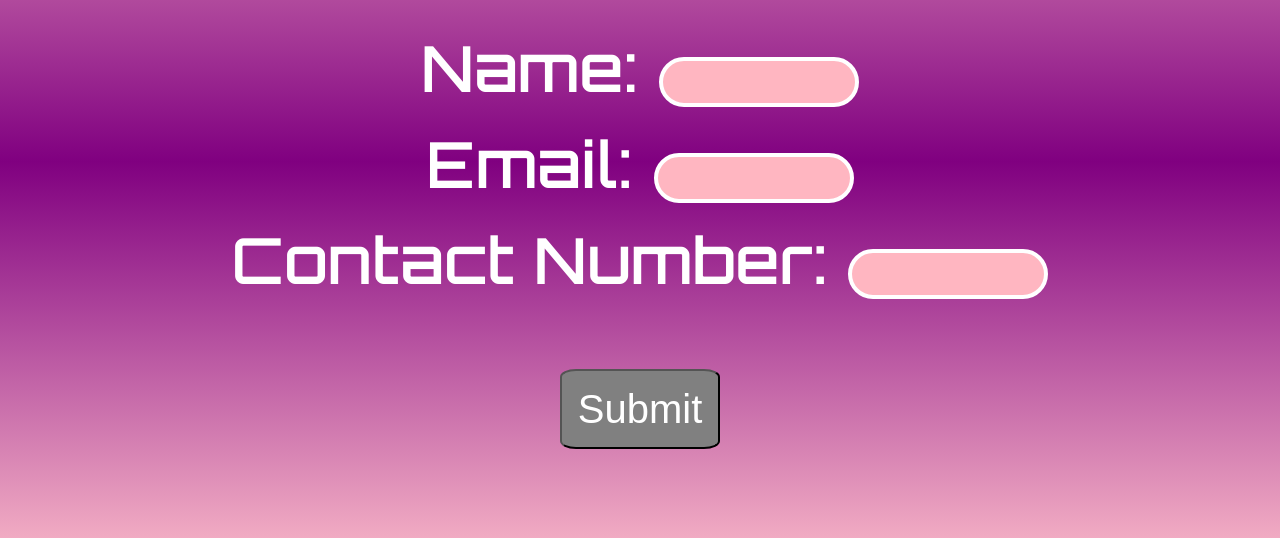
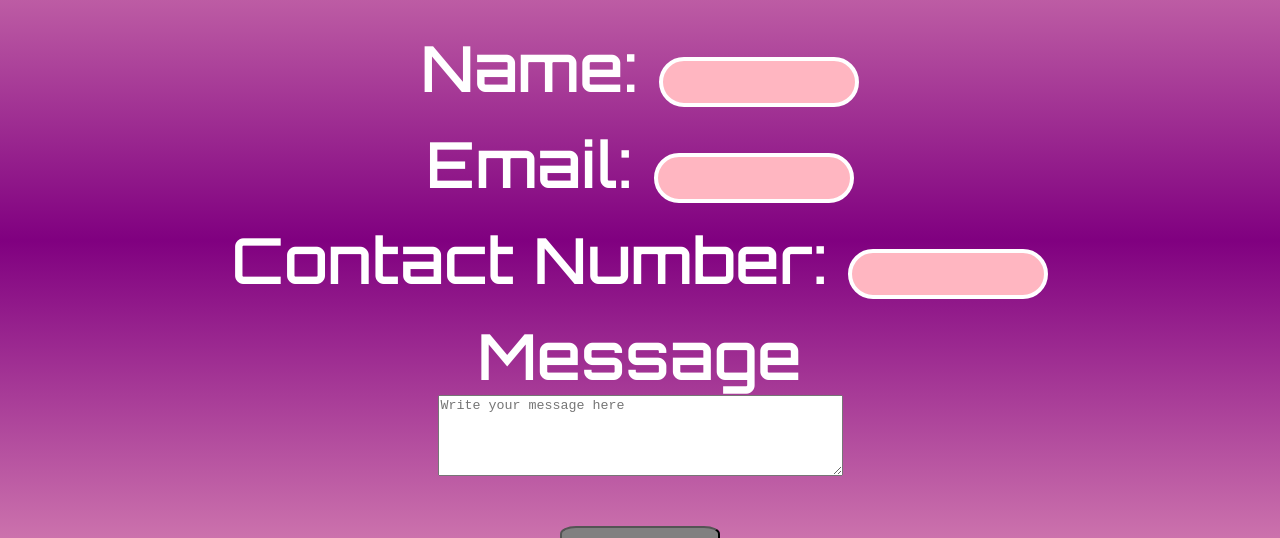
Before and after one commit to Castella1313/PYCHAMP, a plain HTML site: page signup.html in a window 1280 px wide. Shown: the part 262-800 px from the top of the page. Drawn offline with nearby package versions, Linux system fonts and the light colour scheme; a web font is replaced by a local one.

Commit message:
Added comment box to your signup.html file
Heyyy..... I've added comment box in your signup.html file and also given content value for name attribute

```diff
--- a/signup.html
+++ b/signup.html
@@ -44,6 +44,9 @@
 				<input name="email" type="email"><br>
 				Contact Number:
 				<input name="contact number" type="number"><br>
+				<label>Message<br>
+                    		<textarea name="content" id="content" required placeholder="Write your message here" cols="48" rows="5"></textarea>
+                		</label><br>
 
 				<center><button class="button"
 					type="submit" name="submit"> Submit</button></center>
```
